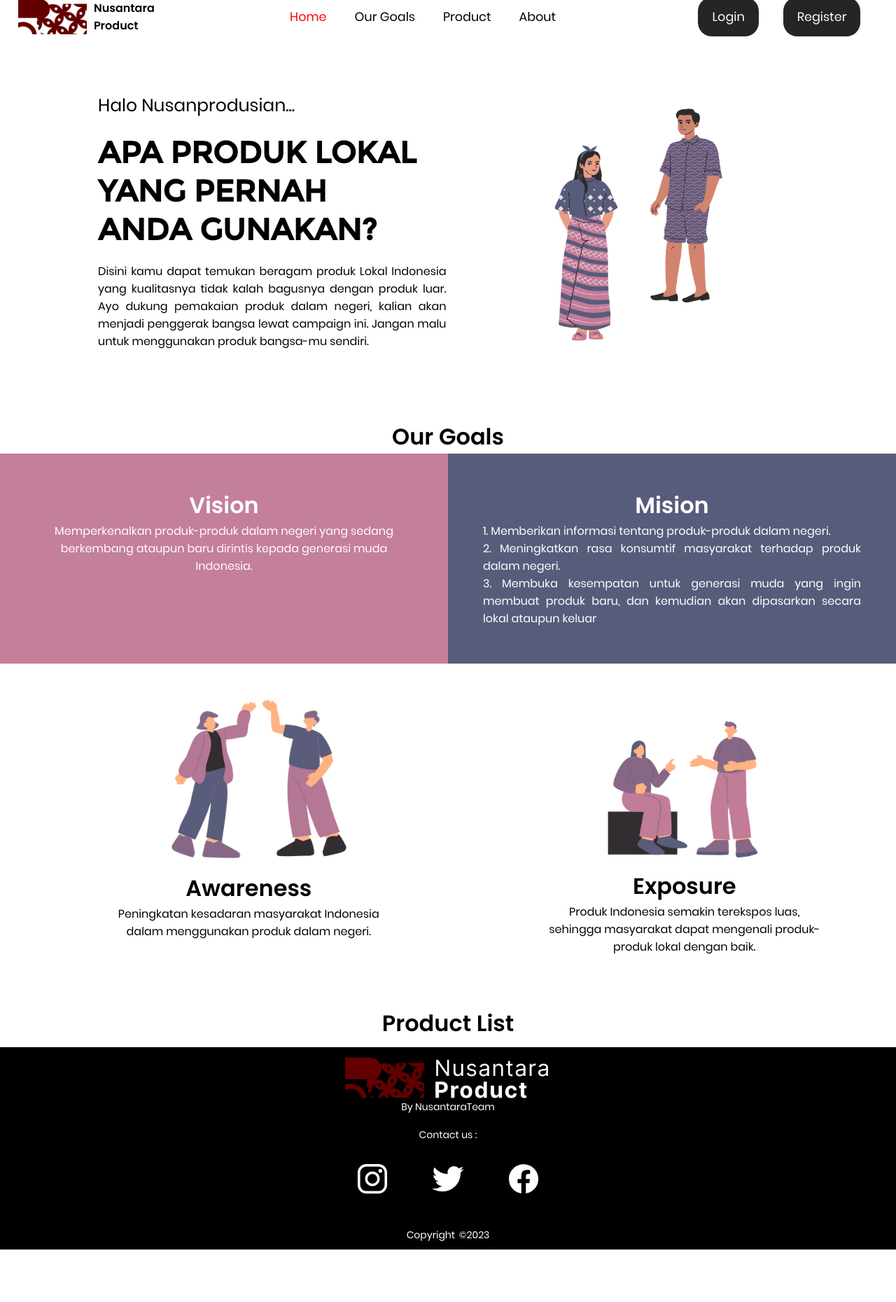
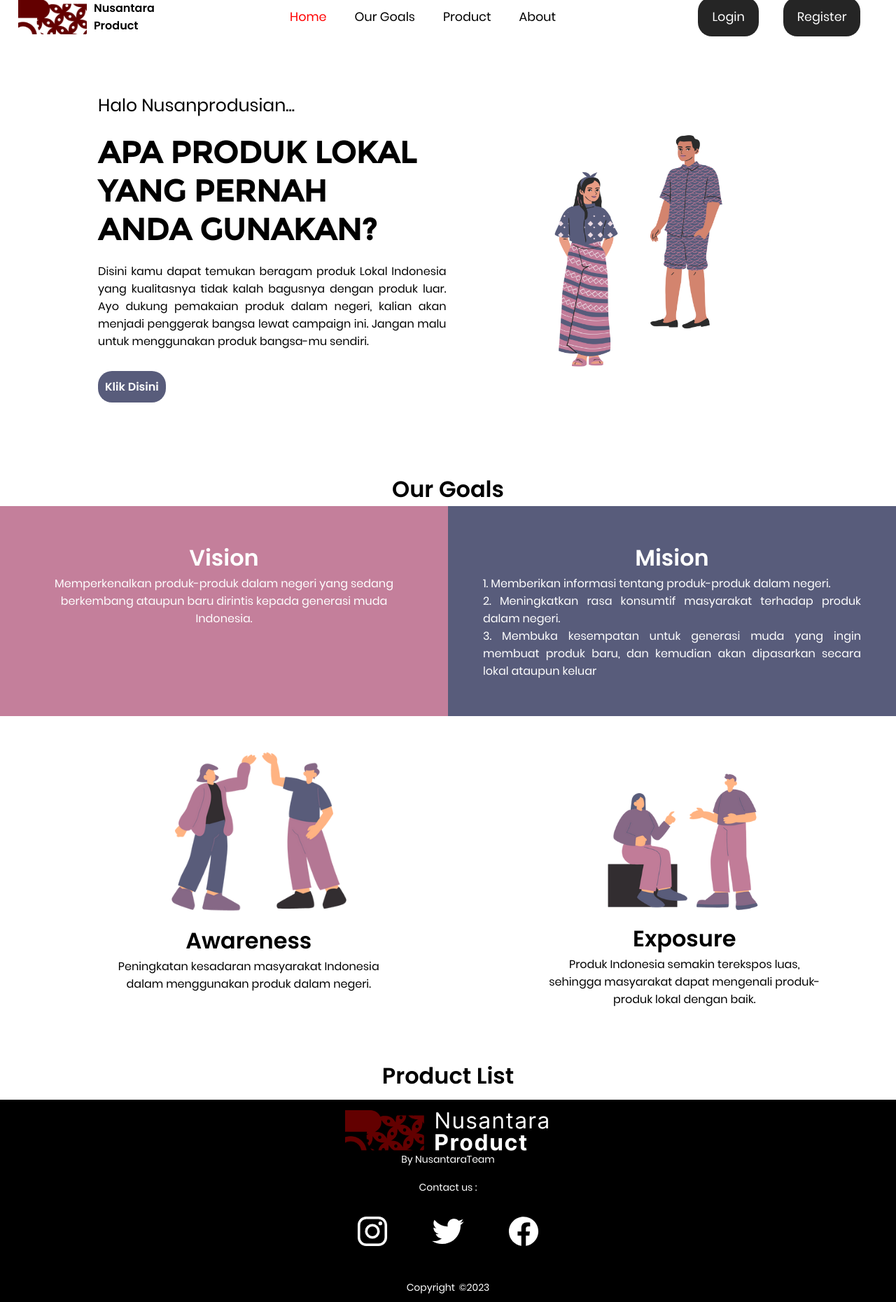
Before and after one commit to Fendy0999/WebUTS, a PHP site: page / in a window 1280 px wide. Shown: the part 18-1878 px from the top of the page at 70% size. Before the commit the page ends 1803 px from the top, so only its background shows below. Run offline with PHP 8.4, Linux system fonts and the light colour scheme.

Commit message:
Penambahan tombol dan desain di Html dan css

```diff
--- a/index.html
+++ b/index.html
@@ -38,13 +38,12 @@
         <div class="wrapper awan-batik">
         <!-- untuk home -->
 
-        <div class="home">
-
+        <div class="home" id="home">
             <div class="kolom">
                 <p class="deskripsi">Halo Nusanprodusian...</p>
                 <h3>APA PRODUK LOKAL<br>YANG PERNAH<br>ANDA GUNAKAN?</h3>
                 <p>Disini kamu dapat temukan beragam produk Lokal Indonesia yang kualitasnya tidak kalah bagusnya dengan produk luar. Ayo dukung pemakaian produk dalam negeri, kalian akan menjadi penggerak bangsa lewat campaign ini. Jangan malu untuk menggunakan produk bangsa-mu sendiri.</p>
-                <p><a href="" class="tbl-hitam"></a></p>
+                <p><a href="#" class="tbl-hitam">Klik Disini</a><p>
             </div>
             <div class="kolom2">
                 <img class="orghomepict" src="assets/images/orghome.png">
@@ -53,7 +52,7 @@
     </div>
 
     <!-- untuk ourgoals-->
-    <div class="our-goals">
+    <div class="our-goals" id="ourgoals">
         <div class="kolom_judul">
             <h1>Our Goals</h1>
         </div>
@@ -85,7 +84,7 @@
     </div>
 
     <!--Product List-->
-    <div class="product-list">
+    <div class="product-list" id="listproduct">
         <h1>Product List</h1>
 
     </div>
--- a/style.css
+++ b/style.css
@@ -459,3 +408,20 @@ footer {
     word-spacing: 2px;
     text-transform: capitalize;
 }
+
+a.tbl-hitam {
+    display: flex;
+    align-items: center;
+    padding: 10px;
+    background-color: #585C7B;
+    border-radius: 20px;
+    cursor: pointer;
+    color: white;
+    width: 97px;
+    font-weight: bold;
+}
+
+a.tbl-hitam:hover {
+    background: #C47F9B;
+    text-decoration: none;
+}
```
Also changed, not shown: other parts of style.css (+0 -51 lines).
